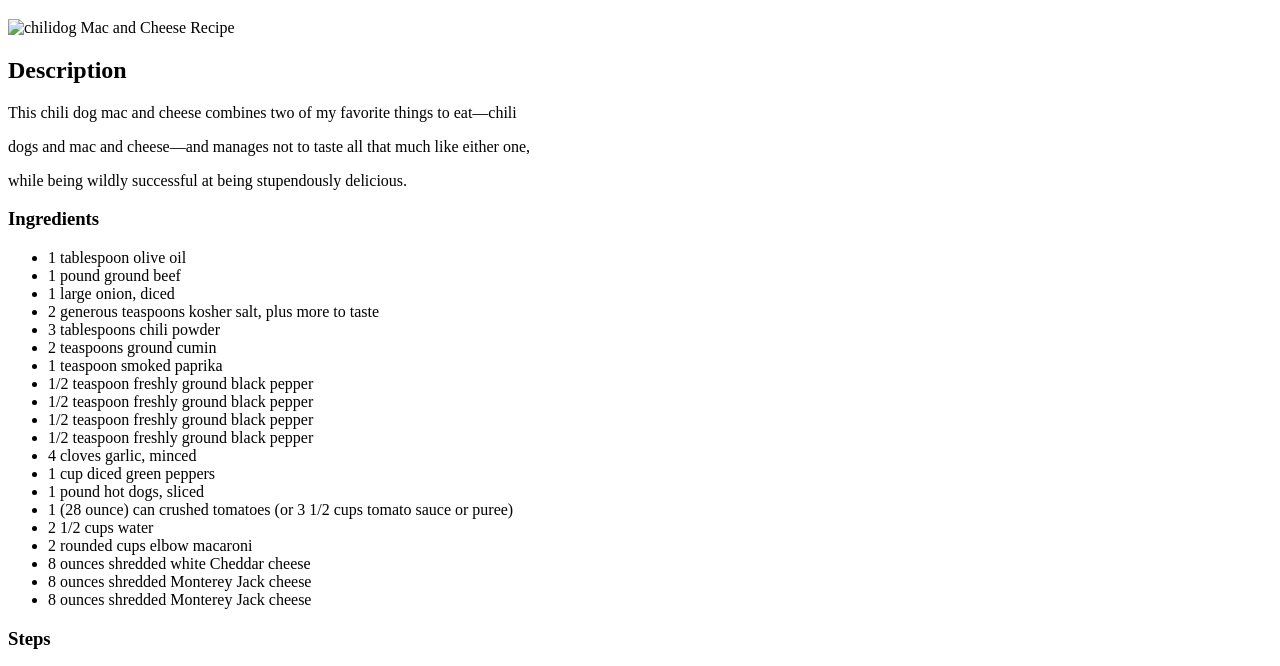
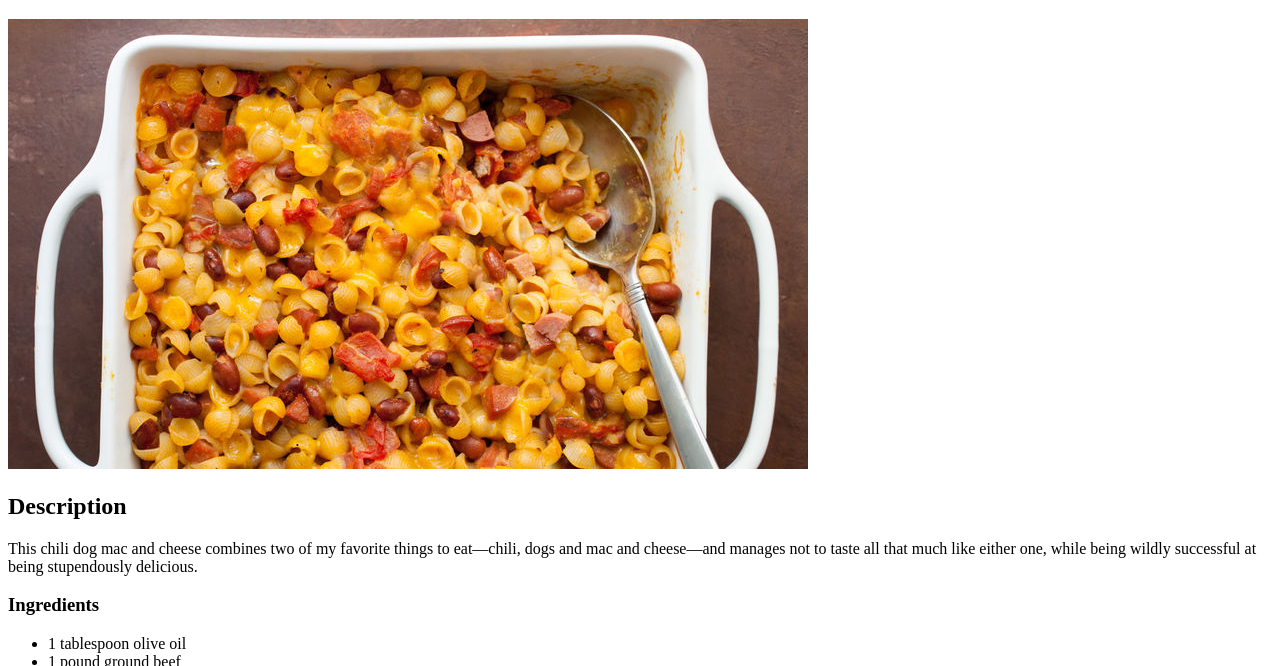
Before and after one commit to Ilushen/odin-recipes, a plain HTML site: page recipes/Macandcheese.html in a window 1280 px wide. Shown: the part 61-727 px from the top of the page. Drawn offline with Linux system fonts and the light colour scheme.

Commit message:
Finishing the first recipe page and drafting the second

```diff
--- a/recipes/Macandcheese.html
+++ b/recipes/Macandcheese.html
@@ -7,11 +7,11 @@
 </head>
 <body>
     <h1>Chili Dog Mac and Cheesee</h1>
-    <img src="./images/chilidog.jpg" alt="chilidog Mac and Cheese Recipe">
+    <img src="../images/chiledog.jpg" alt="chilidog Mac and Cheese Recipe">
     <h2>Description</h2>
-    <p>This chili dog mac and cheese combines two of my favorite things to eat—chili </p>
-    <p>dogs and mac and cheese—and manages not to taste all that much like either one, </p>
-    <p>while being wildly successful at being stupendously delicious.</p>
+    <p>This chili dog mac and cheese combines two of my favorite things to eat—chili,
+       dogs and mac and cheese—and manages not to taste all that much like either one,
+       while being wildly successful at being stupendously delicious.</p>
 
     <h3>Ingredients</h3>
     <ul>
```
Also changed, not shown: recipes/pesto.html (added, +16 -0 lines).
